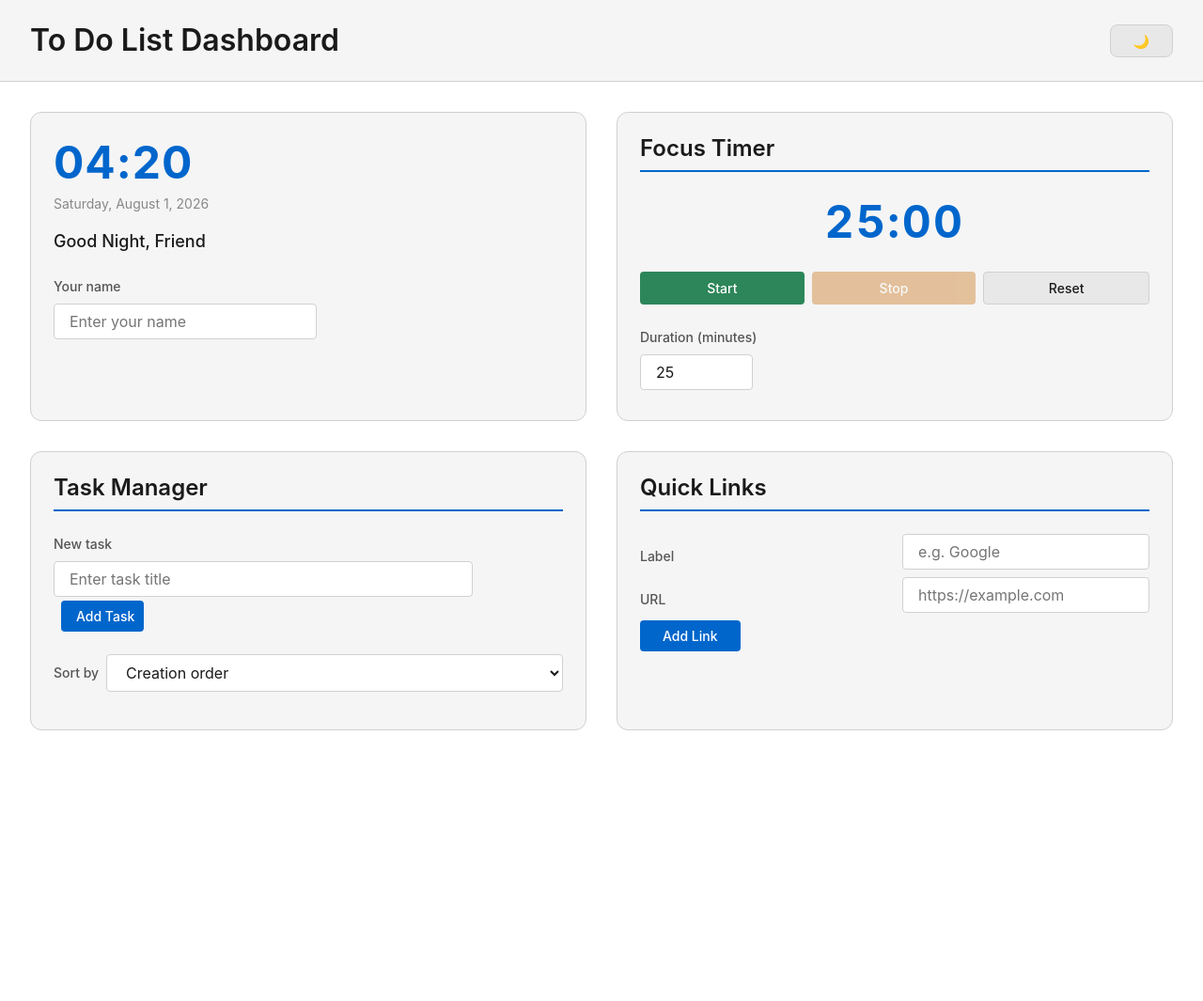
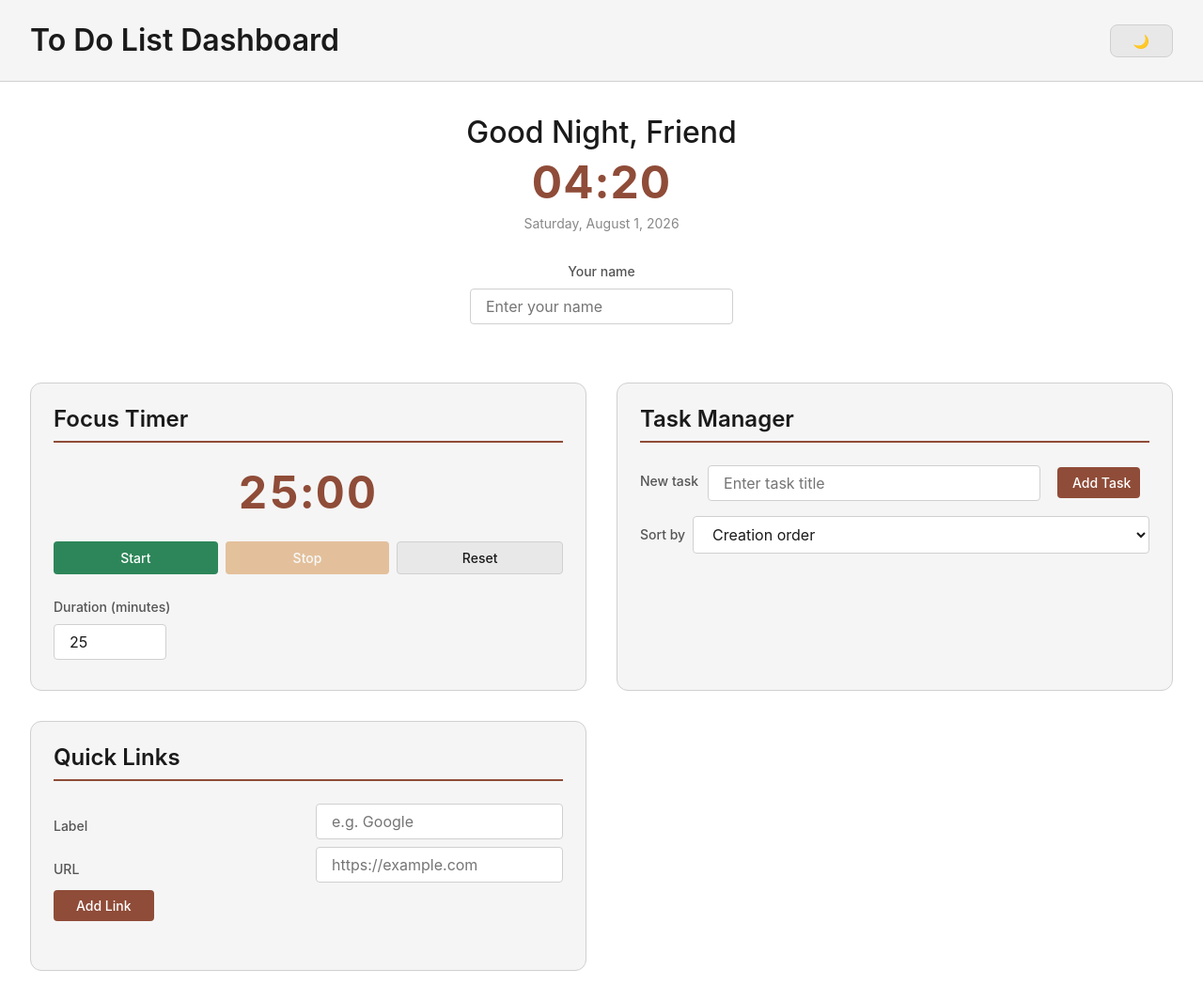
Before and after one commit to afisn/CodingCamp-27July2026-afis, a website: page index.html in a window 1280 px wide. Shown: the whole page at 94% size. Before the commit the page ends 809 px from the top, so only its background shows below. Drawn offline with Linux system fonts and the light colour scheme.

Commit message:
desain edit

```diff
--- a/css/style.css
+++ b/css/style.css
@@ -13,8 +13,8 @@
   --color-text-primary: #1a1a1a;
   --color-text-secondary: #555555;
   --color-text-muted: #888888;
-  --color-accent: #0066cc;
-  --color-accent-hover: #0052a3;
+  --color-accent: #8f4c38;
+  --color-accent-hover: #723523;
   --color-success: #2d8659;
   --color-warning: #c97316;
   --color-danger: #c93a3a;
@@ -65,8 +65,8 @@
   --color-text-primary: #f5f5f5;
   --color-text-secondary: #c0c0c0;
   --color-text-muted: #888888;
-  --color-accent: #4d9fff;
-  --color-accent-hover: #6bb0ff;
+  --color-accent: #ffb5a0;
+  --color-accent-hover: #561f0f;
   --color-success: #4db880;
   --color-warning: #f59e42;
   --color-danger: #ff6b6b;
@@ -113,6 +113,10 @@ h1 {
 h2 {
   font-size: var(--font-size-xl);
   margin-bottom: var(--spacing-md);
+}
+
+h3 {
+  font-size: var(--font-size-xl)
 }
 
 button {
@@ -376,16 +380,25 @@ label {
 }
 
 #panel-greeting #greeting-text {
-  font-size: var(--font-size-lg);
+  font-size: var(--font-size-2xl);
   font-weight: 500;
   color: var(--color-text-primary);
-  margin-bottom: var(--spacing-lg);
+  /* margin-bottom: var(--spacing-lg); */
 }
+
+.hero{
+    max-width: 1400px;
+    margin:30px auto;
+    padding:0 30px;
+    text-align: center;
+  }
 
 .name-input-group {
   display: flex;
   flex-direction: column;
   gap: var(--spacing-xs);
+  align-items: center;
+  margin-top: 30px;
 }
 
 .name-input-group input {
@@ -501,8 +514,9 @@ label {
 /* Add-task form row */
 #task-form {
   display: flex;
-  flex-direction: column;
-  gap: var(--spacing-xs);
+  /* flex-direction: column; */
+  align-items: center;
+  gap: 10px;
   margin-bottom: var(--spacing-md);
 }
 
@@ -511,9 +525,12 @@ label {
 }
 
 /* Lay out input + button side by side */
-#task-form input,
+#task-form input {
+flex:1;
+}
 #task-form button[type="submit"] {
-  display: inline-block;
+  width: 110px;
+    flex-shrink: 0;
 }
 
 #task-form {
--- a/index.html
+++ b/index.html
@@ -27,16 +27,12 @@
       </button>
     </header>
 
-    <!-- ========== MAIN CONTENT ========== -->
-    <main>
-
-      <!-- ---- Greeting Panel ---- -->
-      <section id="panel-greeting" aria-labelledby="greeting-heading">
+    <!-- ---- Greeting Panel ---- -->
+      <div class="hero" id="panel-greeting" aria-labelledby="greeting-heading">
         <!-- <h2 id="greeting-heading">Greeting</h2> -->
-
+        <p id="greeting-text" aria-label="Greeting message">Good Morning, Friend</>
         <p id="greeting-time" aria-label="Current time">00:00</p>
         <p id="greeting-date" aria-label="Current date"></p>
-        <p id="greeting-text" aria-label="Greeting message">Good Morning, Friend</p>
 
         <div class="name-input-group">
           <label for="greeting-name-input">Your name</label>
@@ -48,7 +44,11 @@
             maxlength="50"
           />
         </div>
-      </section>
+      </div>
+
+      <!-- ========== MAIN CONTENT ========== -->
+
+    <main>
 
       <!-- ---- Focus Timer Panel ---- -->
       <section id="panel-timer" aria-labelledby="timer-heading">
```
